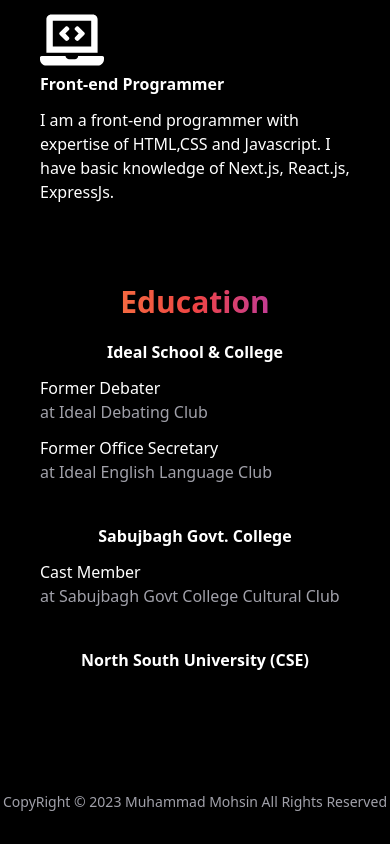
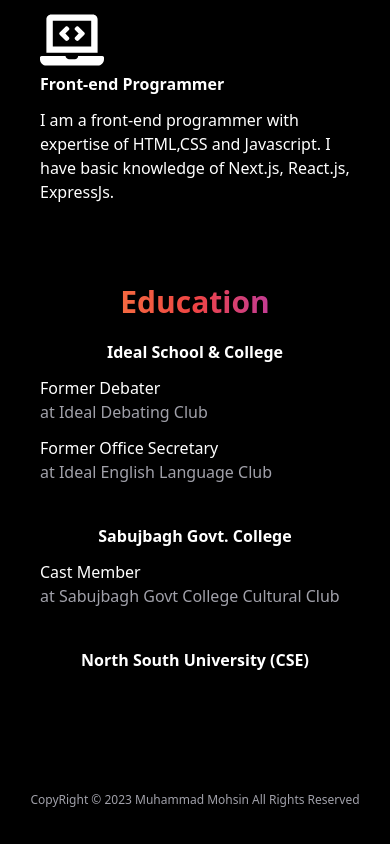
Before and after one commit to mmohsin18/portfolio3, a Next.js app: page /about in a window 390 px wide. Shown: the part 1216-2060 px from the top of the page. Built offline with nearby package versions, Linux system fonts and the light colour scheme.

Commit message:
MOBILE RESPONSIVE

```diff
--- a/app/(site)/layout.tsx
+++ b/app/(site)/layout.tsx
@@ -51,7 +51,7 @@ export default async function RootLayout({
         <main className="py-20">{children}</main>
 
         <footer className='text-zinc-400 w-screen'>
-          <p className='flex items-center text-sm justify-center'>CopyRight &#169; 2023 Muhammad Mohsin  All Rights Reserved</p>
+          <p className='flex items-center text-xs md:text-sm justify-center'>CopyRight &#169; 2023 Muhammad Mohsin  All Rights Reserved</p>
         </footer>
       </body>
     </html>
--- a/app/(site)/page.tsx
+++ b/app/(site)/page.tsx
@@ -9,13 +9,13 @@ import { Card, CardContent, CardDescription, CardFooter, CardHeader, CardTitle }
 export default async function Home() {
   const docvids = await getVids();
   return (
-    <div className=' px-20'>
+    <div className='px-11 md:px-20'>
       <div className='pt-10'>
 
       </div>
       <div className=''>
-            <h2 className='text-3xl flex items-center mb-5 uppercase justify-center font-bold bg-gradient-to-r from-orange-400 via-red-500 to-purple-600 bg-clip-text text-transparent'>Worked With</h2>
-            <div className='flex items-center gap-8 justify-center'>
+            <h2 className='text-2xl md:text-3xl flex items-center mb-5 uppercase justify-center font-bold bg-gradient-to-r from-orange-400 via-red-500 to-purple-600 bg-clip-text text-transparent'>Worked With</h2>
+            <div className='flex items-center gap-3 md:gap-8 justify-center'>
               <a className='w-24 hover:scale-110 hover:transition-all ease-in-out' href="https://sgcd.edu.bd/hall-of-fame/">
                 <img className='rounded-full object-cover' src="https://i.postimg.cc/kXwT9nd2/Frame-6.png" alt="" />
               </a>
```
